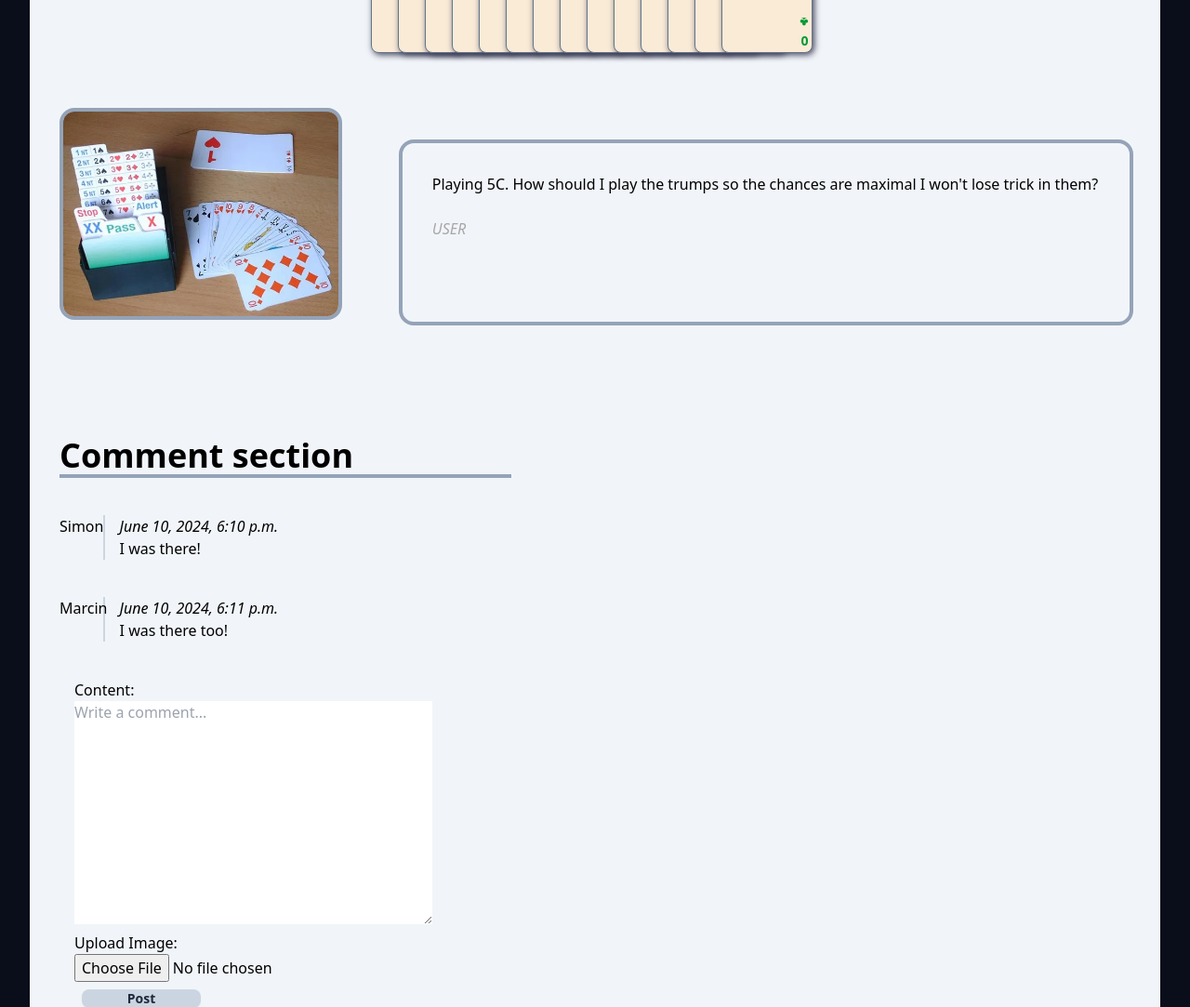
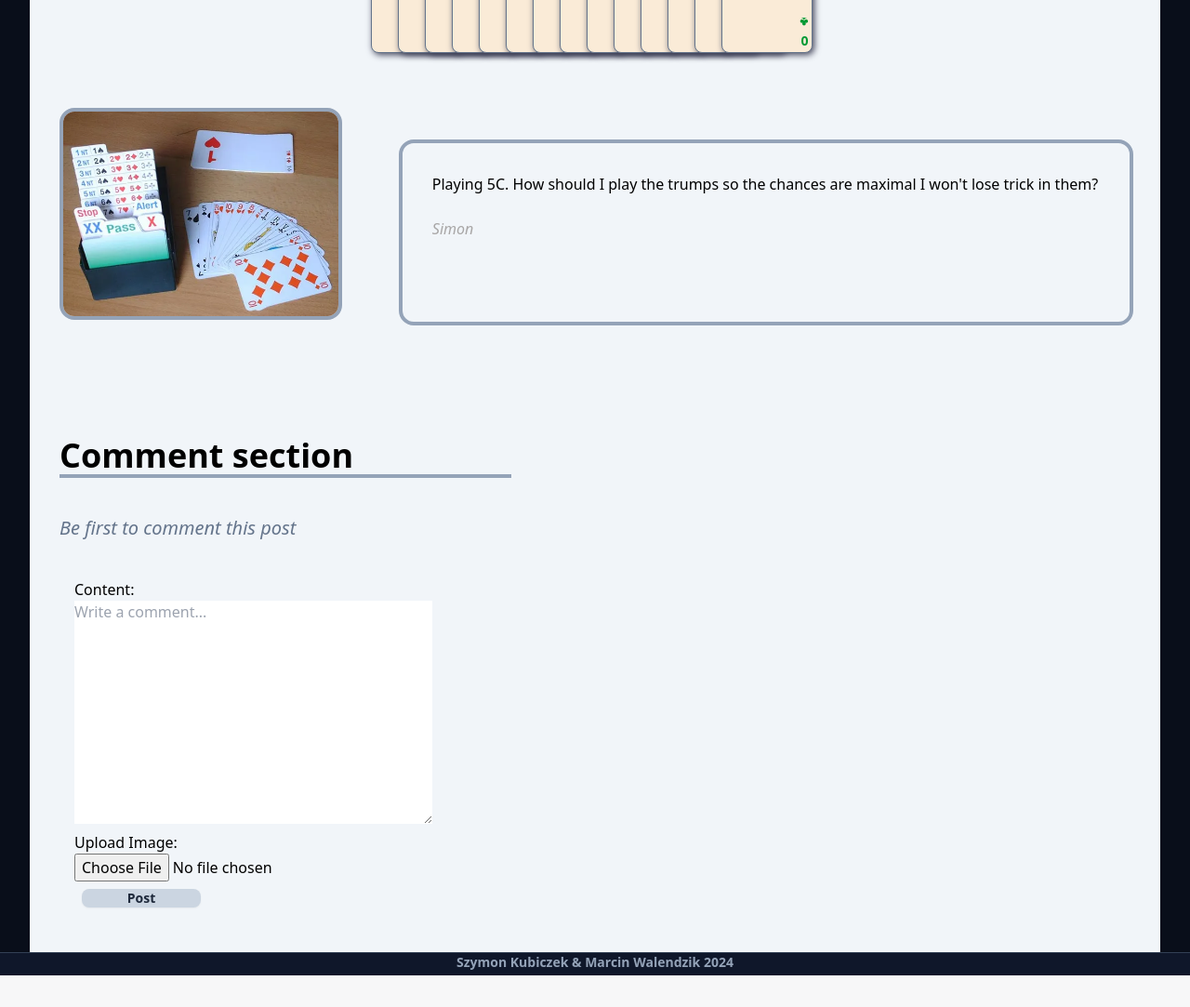
Before and after one commit to Simsoftcik/CommunicationTransfer, a Django app: page /forum/1/ in a window 1280 px wide. Shown: the part 919-2002 px from the top of the page at 93% size. After the commit the page ends 1968 px from the top, so only its background shows below. Run offline with Django 5.2, Linux system fonts and the light colour scheme; data comes from the database, SQL or seed files in the repository; both versions use the stored data as it was after the commit; some libraries are stand-ins or nearby versions.

Commit message:
Work in progress

```diff
--- a/forum/views.py
+++ b/forum/views.py
@@ -73,7 +73,7 @@
         context = super().get_context_data(**kwargs)
         context['selected_post'] = self.get_object()
         context['form'] = CommentForm
-        context['comments'] = Comment.objects.all()
+        context['comments'] = Comment.objects.filter(post_id=self.get_object())
 
         cards = {'n': [], 'e': [], 's': [], 'w': []}
         post = self.object
--- a/templates/bid_systems/edit_system.html
+++ b/templates/bid_systems/edit_system.html
@@ -7,6 +7,11 @@
     <div class="h-auto bg-slate-200 dark:bg-dark_slate_2 rounded-t-2xl pb-1 flex dark:border-b border-slate-700">
         <span class="text-4xl font-oxygen align-middle text-slate-700 dark:border-slate-400 text-slate-200 px-2 transition duration-500 ease-in-out hover:brightness-110 font-bold">Create new category</span>
     </div>
+    <style>
+        input[type="text"], textarea {
+            color: black;
+        }
+    </style>
     <div class="p-8 md:flex">
         <form method="POST" enctype="multipart/form-data" class="mx-4 w-fit grow flex flex-col gap-2">
             {% csrf_token %}
--- a/templates/bid_systems/selected_system.html
+++ b/templates/bid_systems/selected_system.html
@@ -5,7 +5,7 @@
 
 <div class="dark:text-white m-8 bg-slate-100 rounded-2xl dark:bg-slate-900 dark:border border-slate-700">
     <div class="p-2 h-auto bg-slate-200 dark:bg-dark_slate_2 rounded-t-2xl pb-1 flex dark:border-b border-slate-700">
-        <span class="text-4xl font-oxygen align-middle text-slate-700 dark:border-slate-400 dark:text-slate-200 px-2 transition duration-500 ease-in-out hover:brightness-110 font-bold">{{ system.name }}</span>
+        <span class="text-4xl font-oxygen align-middle text-slate-700 dark:border-slate-400 px-2 transition duration-500 ease-in-out hover:brightness-110 font-bold">{{ system.name }}</span>
     </div>
     <div class="p-8 md:flex">
         <div class="mx-3 w-full flex flex-col gap-4">
--- a/templates/forum/selected_post.html
+++ b/templates/forum/selected_post.html
@@ -53,6 +53,17 @@
         <div class="first_col">
             <div></div>
             <div class="relative">
+                <!-- {% if not cards.n %}
+                    <style>
+                    .first_col, .second_col, .third_col {
+                        grid-template-rows: 72% auto;
+                    }
+                    .post_bidding_containter {
+                        height: 710px;
+                    }
+                    </style>
+                {% endif %} -->
+                <!-- {% if cards.n or cards.s or cards.e or cards %} -->
                     {% for card_element in cards.w %}
                         {% if card_element.1.1 == '♣'%}
                             {% with text_color='#009933' %}
@@ -115,6 +126,7 @@
                             {% endwith %}
                         {% endif %}
                     {% endfor %}
+            {% endif %}
             </div>
             <div></div>
         </div>
@@ -346,14 +358,14 @@
             <p style="text-align: justify; color: black; font-weight: 500;">
                 {{post.description}}
             </p><br>
-            <i style="color:rgb(168, 166, 166);">USER</i>
+            <i style="color:rgb(168, 166, 166);">{{post.user_id.username}}</i>
         </div>
     </div>
     <div class="p-8 mt-20 md:flex bg-slate-100">
 
         <div>
             <div class="my-2 font-bold text-4xl font-oxygen border-b-4 border-slate-400">Comment section</div>
-            <div style="">
+            <div>
                 {% for comment in comments %}
                     <div class="my-10 flex">
                         <div class="pr-10 border-r-2 border-slate-300 mr-4" style="width: 10%;">
@@ -369,7 +381,7 @@
                         </div>
                     </div>
                 {% empty %}
-                    <h2>Be first to comment this post</h2>
+                    <h2 class="my-10 text-xl text-slate-500"><i>Be first to comment this post</i></h2>
                 {% endfor %}
                 <div >
                     <form method="POST" enctype="multipart/form-data" class="mx-4 w-fit grow flex flex-col gap-2" style="width: 80%;">
```
Also changed, not shown: templates/bid_systems/my_systems.html (+8 -1 lines), db.sqlite3. Lines whose indentation alone changed are shown as unchanged.
